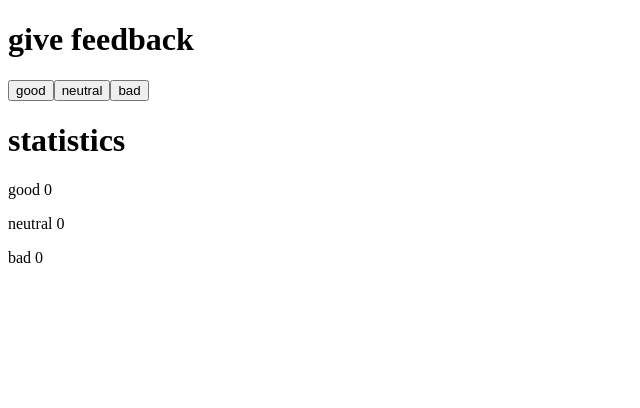
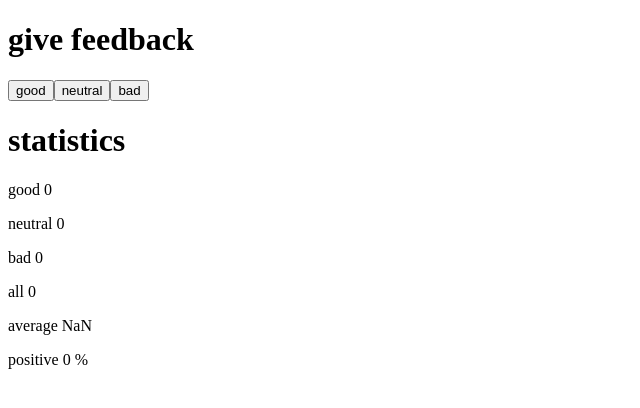
Before and after one commit to heyitsdoc/fullstack, a React (Vite) app in the folder part1/unicafe/: page / in a window 1280 px wide. Shown: the top 408 px of the page, without its empty margins (0-640 px from the left). Built offline with nearby package versions, Linux system fonts and the light colour scheme.

Commit message:
part 1.7

```diff
--- a/part1/unicafe/src/App.jsx
+++ b/part1/unicafe/src/App.jsx
@@ -16,6 +16,9 @@
       <p>good {good}</p>
       <p>neutral {neutral}</p>
       <p>bad {bad}</p>
+      <p>all {good + neutral + bad}</p>
+      <p>average {(good - bad) / (good + neutral + bad)}</p>
+      <p>positive {((good / (good + neutral + bad)) * 100) || 0} %</p>
     </div>
   )
 }
```
